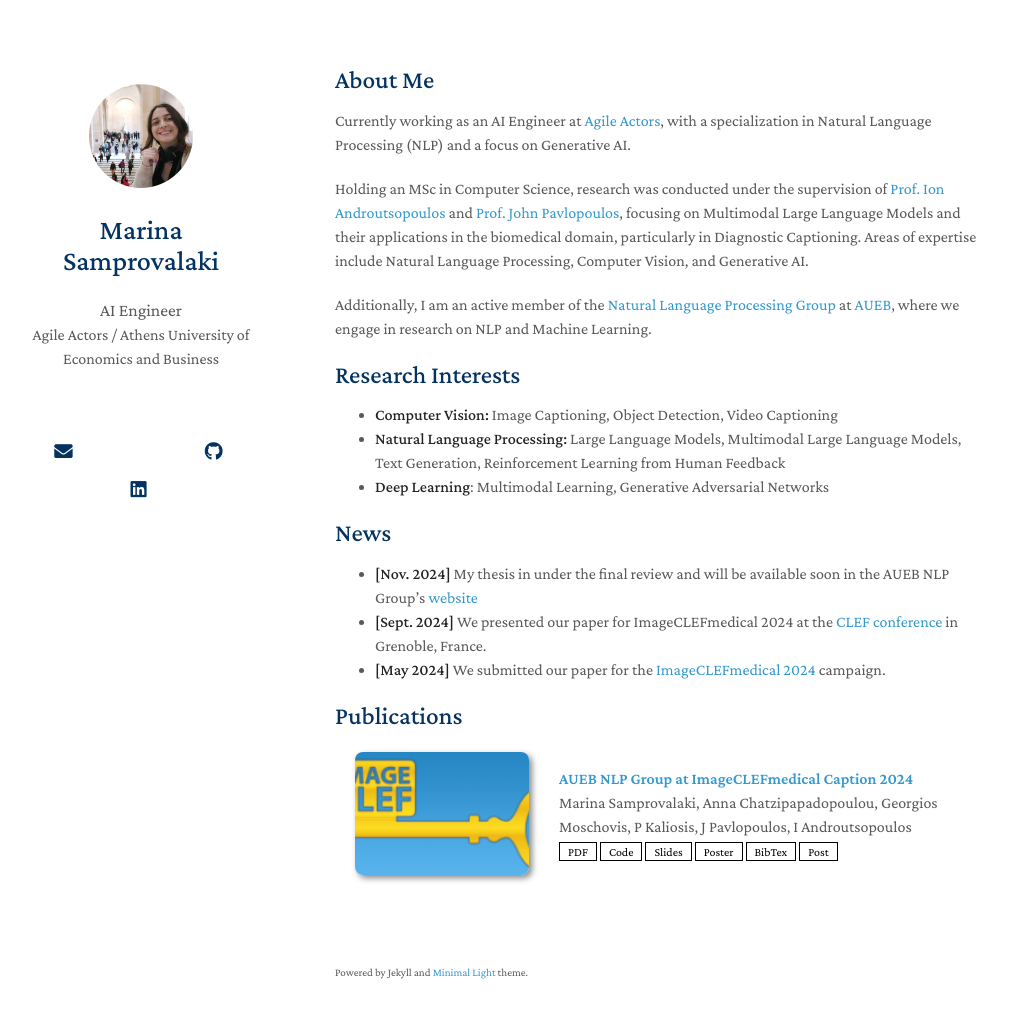
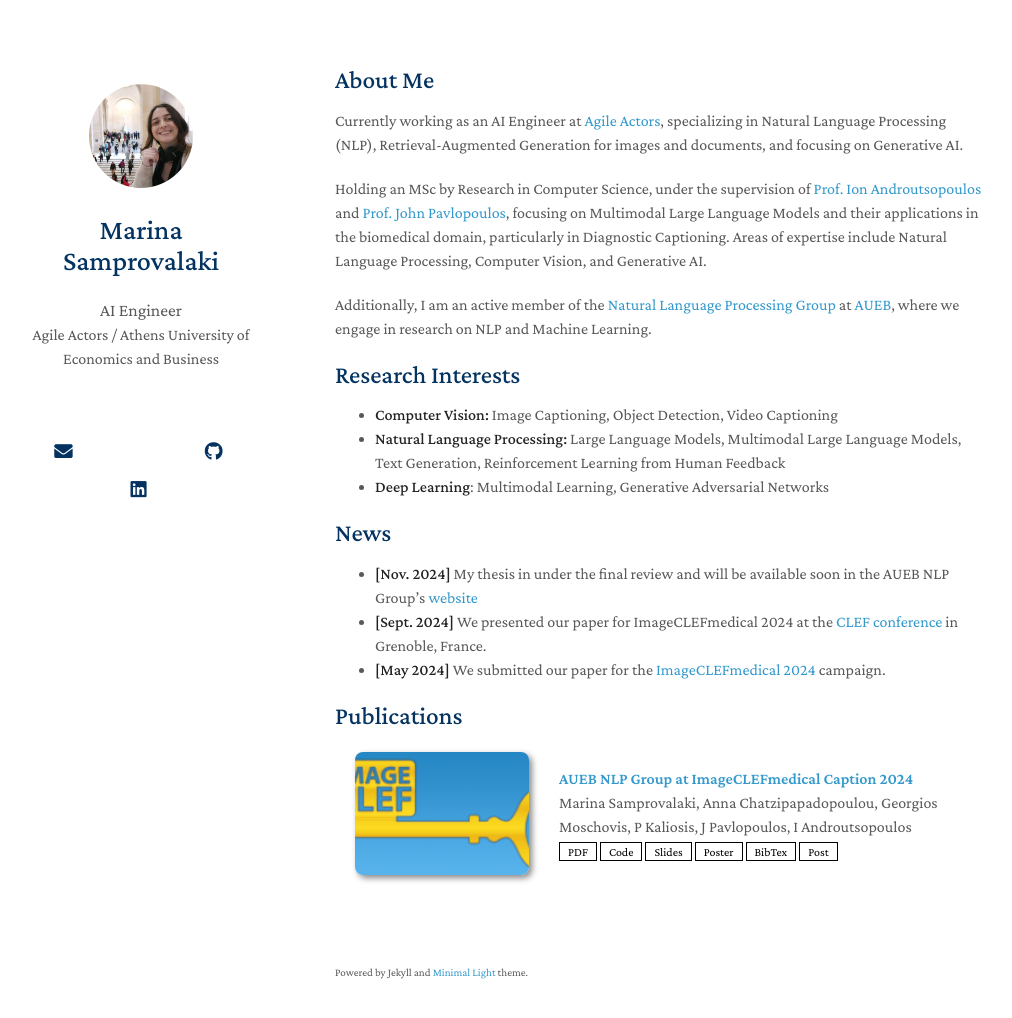
Before and after one commit to msamprovalaki/msamprovalaki.github.io, a Jekyll site: the page built from index.md, in a window 1280 px wide and 1053 px high. Shown: the top 1018 px of the window, without its empty margins (135-1147 px from the left). Built offline with Jekyll 4.4.1, drawn with Linux system fonts in a browser that asks for light colours; nearby versions of some CDN libraries; a style sheet for code colours, icons or effects is not loaded; our own code applies the rules of GitHub Pages for plain Markdown files.

Commit message:
Update index.md

```diff
--- a/index.md
+++ b/index.md
@@ -4,9 +4,9 @@ layout: homepage
 
 ## About Me
 
-Currently working as an AI Engineer at  [Agile Actors](https://www.agileactors.com), with a specialization in Natural Language Processing (NLP) and a focus on Generative AI.
+Currently working as an AI Engineer at  [Agile Actors](https://www.agileactors.com), specializing in Natural Language Processing (NLP), Retrieval-Augmented Generation for images and documents, and focusing on Generative AI.
 
-Holding an MSc in Computer Science, research was conducted under the supervision of [Prof. Ion Androutsopoulos](https://www2.aueb.gr/users/ion/) and [Prof. John Pavlopoulos](https://ipavlopoulos.github.io/),  focusing on Multimodal Large Language Models and their applications in the biomedical domain, particularly in Diagnostic Captioning. Areas of expertise include Natural Language Processing, Computer Vision, and Generative AI.
+Holding an MSc by Research in Computer Science, under the supervision of [Prof. Ion Androutsopoulos](https://www2.aueb.gr/users/ion/) and [Prof. John Pavlopoulos](https://ipavlopoulos.github.io/),  focusing on Multimodal Large Language Models and their applications in the biomedical domain, particularly in Diagnostic Captioning. Areas of expertise include Natural Language Processing, Computer Vision, and Generative AI.
 
 Additionally, I am an active member of the [Natural Language Processing Group](http://nlp.cs.aueb.gr/) at [AUEB](https://www.aueb.gr), where we engage in research on NLP and Machine Learning.
 
```
